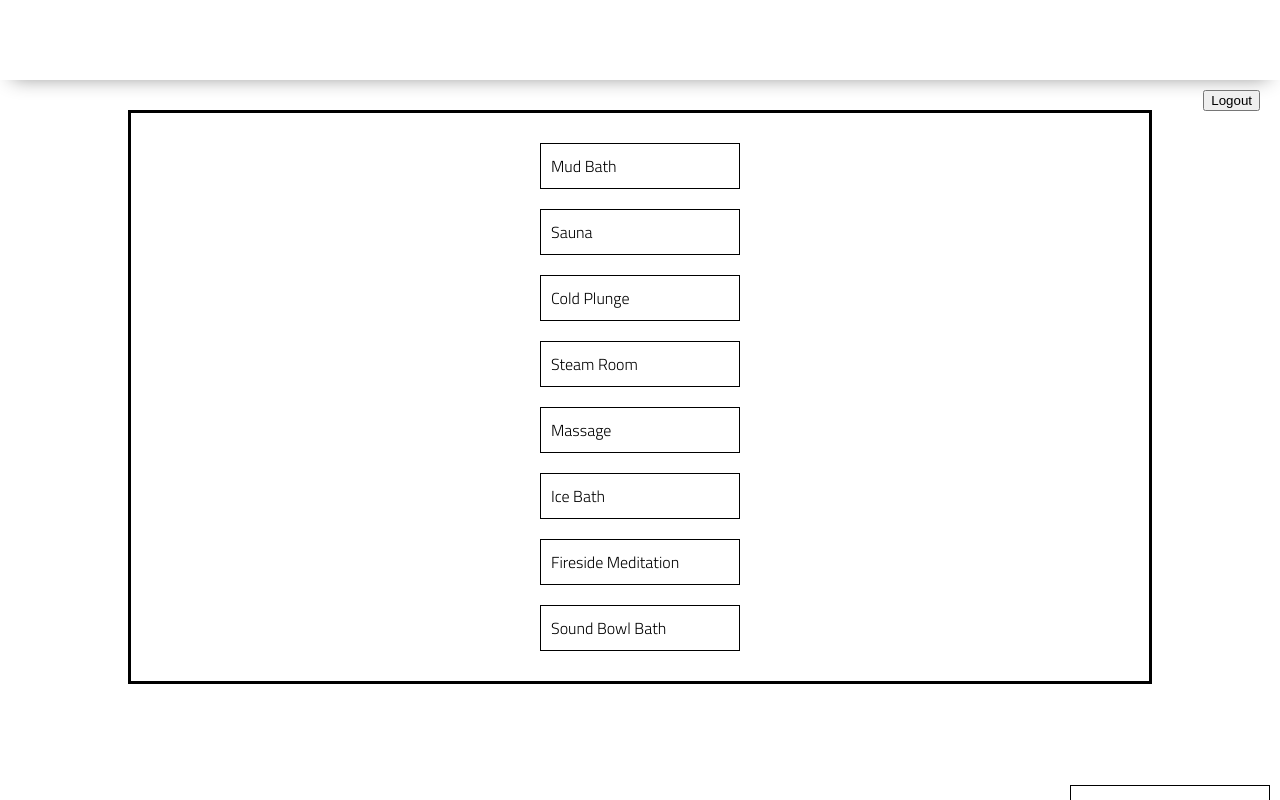
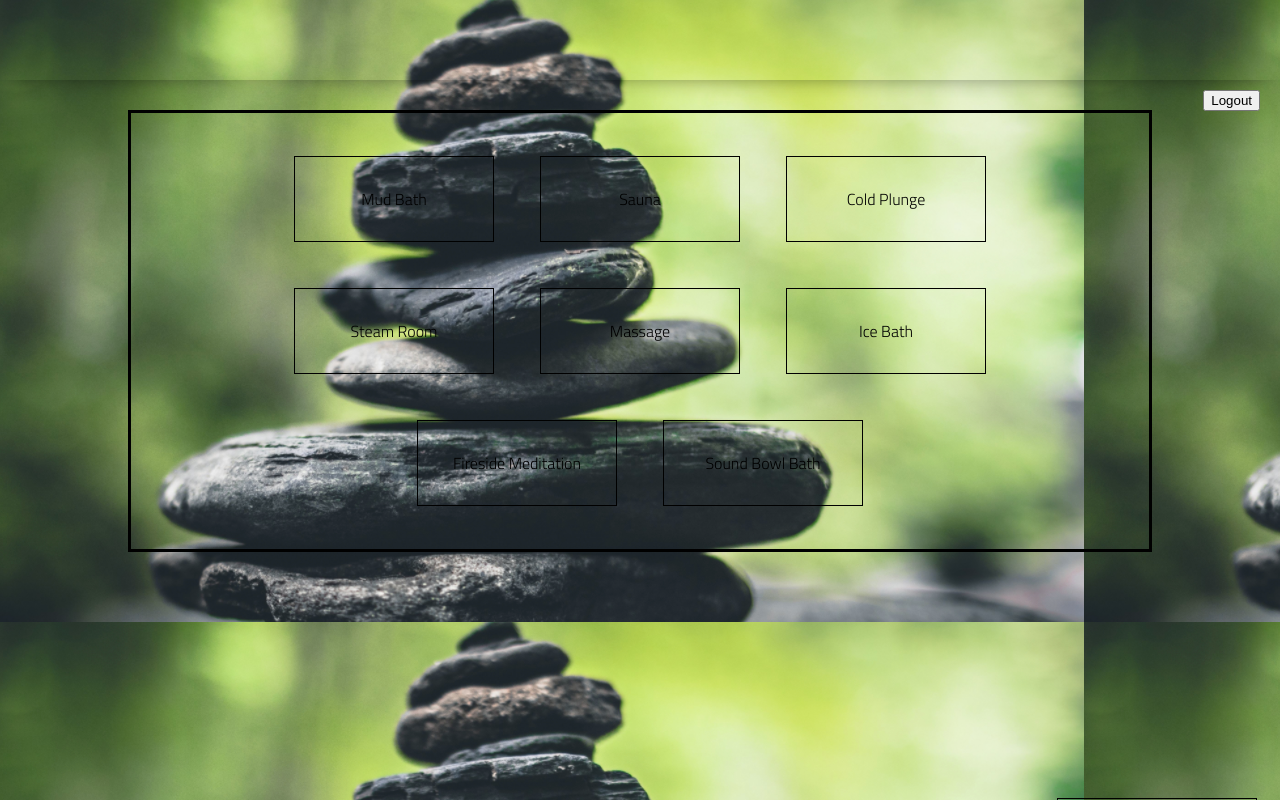
Before and after one commit to delaneyfogarty/spa-day, a plain HTML site: page spa-events/index.html in a window 1280 px wide. Drawn offline with nearby package versions, Linux system fonts and the light colour scheme.

Commit message:
small changes

```diff
--- a/styles/style.css
+++ b/styles/style.css
@@ -20,7 +20,7 @@ body {
 
     font-family: 'Titillium Web', sans-serif;
     background-color: var(--color2);
-    background-image: url()
+    background-image: url('../assets/spa.png')
 }
 
 main {
@@ -133,9 +133,12 @@ footer {
 
 .events-body div {
     width: 200px;
-    margin: 10px;
+    margin: 23px;
     border: solid 1px black;
-    padding: 10px;
+    padding: 30px;
+    display: flex;
+    align-items: flex-start;
+    justify-content: center;
 }
 
 .events-container {
@@ -145,5 +148,6 @@ footer {
     min-width: 500px;
     display: flex;
     flex-wrap: wrap;
+    flex-direction: row;
     justify-content: center;
 }
```
Also changed, not shown: assets/spa.png (added).
